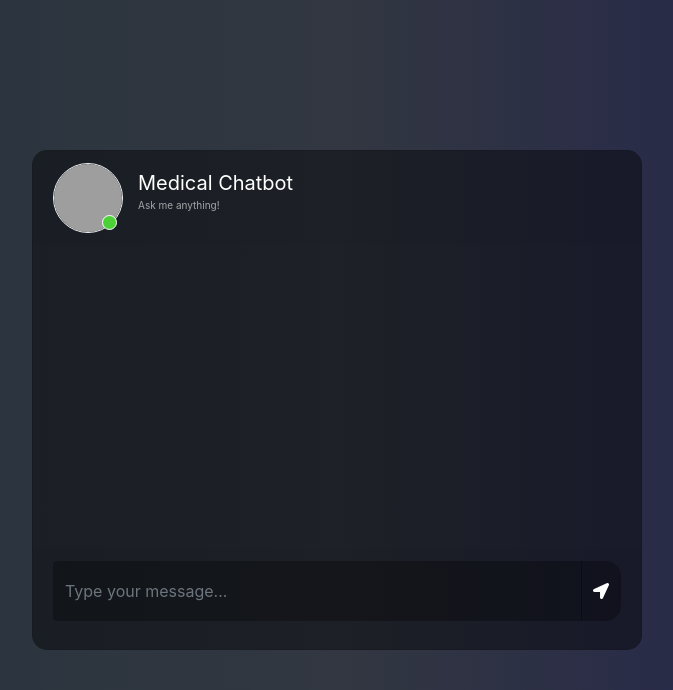
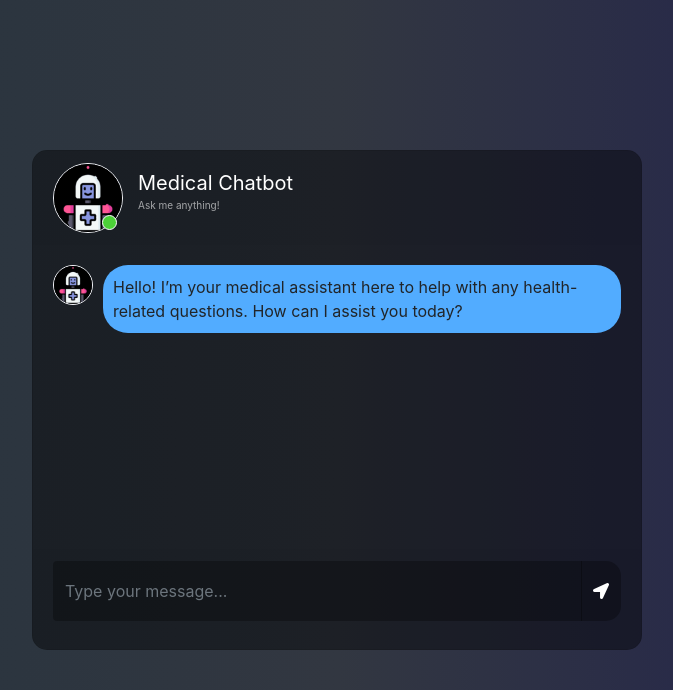
Before and after one commit to zargam/medical-chat-bot, a Flask app: page / in a window 1280 px wide. Shown: the top 690 px of the page, without its empty margins (303-976 px from the left). Run offline with Flask 3, Linux system fonts and the light colour scheme; some libraries are stand-ins or nearby versions; grey boxes are pictures that could not be loaded.

Commit message:
Update chat.html

```diff
--- a/templates/chat.html
+++ b/templates/chat.html
@@ -21,7 +21,7 @@
 						<div class="card-header msg_head">
 							<div class="d-flex bd-highlight">
 								<div class="img_cont">
-									<img src="https://cdn-icons-png.flaticon.com/512/387/387569.png" class="rounded-circle user_img">
+									<img src="{{ url_for('static', filename='doctor.png')}}" class="rounded-circle user_img" />
 									<!-- <img src="https://www.prdistribution.com/spirit/uploads/pressreleases/2019/newsreleases/d83341deb75c4c4f6b113f27b1e42cd8-chatbot-florence-already-helps-thousands-of-patients-to-remember-their-medication.png" class="rounded-circle user_img"> -->
 									<span class="online_icon"></span>
 								</div>
@@ -49,6 +49,7 @@
 		</div>
 
 		<script>
+			$("#messageFormeight").html('<div class="d-flex justify-content-start mb-4"><div class="img_cont_msg"><img src ="{{url_for("static", filename="doctor.png")}}" class="rounded-circle user_img_msg"></div><div class="msg_cotainer">Hello! I’m your medical assistant here to help with any health-related questions. How can I assist you today?<span class="msg_time"></span></div></div>');
 			$(document).ready(function() {
 				$("#messageArea").on("submit", function(event) {
 					const date = new Date();
@@ -56,12 +57,9 @@
 					const minute = date.getMinutes();
 					const str_time = hour+":"+minute;
 					var rawText = $("#text").val();
-
-					var userHtml = '<div class="d-flex justify-content-end mb-4"><div class="msg_cotainer_send">' + rawText + '<span class="msg_time_send">'+ str_time + '</span></div><div class="img_cont_msg"><img src="https://i.ibb.co/d5b84Xw/Untitled-design.png" class="rounded-circle user_img_msg"></div></div>';
-
+					var userHtml = '<div class="d-flex justify-content-end mb-4"><div class="msg_cotainer_send">' + rawText + '<span class="msg_time_send">'+ str_time + '</span></div><div class="img_cont_msg"><img src="{{url_for("static", filename="customer.png")}}" class="rounded-circle user_img_msg"></div></div>';
 					$("#text").val("");
 					$("#messageFormeight").append(userHtml);
-
 					$.ajax({
 						data: {
 							msg: rawText,
@@ -69,7 +67,8 @@
 						type: "POST",
 						url: "/get",
 					}).done(function(data) {
-						var botHtml = '<div class="d-flex justify-content-start mb-4"><div class="img_cont_msg"><img src="https://cdn-icons-png.flaticon.com/512/387/387569.png" class="rounded-circle user_img_msg"></div><div class="msg_cotainer">' + data + '<span class="msg_time">' + str_time + '</span></div></div>';
+
+						var botHtml = '<div class="d-flex justify-content-start mb-4"><div class="img_cont_msg"><img src ="{{url_for("static", filename="doctor.png")}}" class="rounded-circle user_img_msg"></div><div class="msg_cotainer">' + data + '<span class="msg_time">' + str_time + '</span></div></div>';
 						$("#messageFormeight").append($.parseHTML(botHtml));
 					});
 					event.preventDefault();
```
